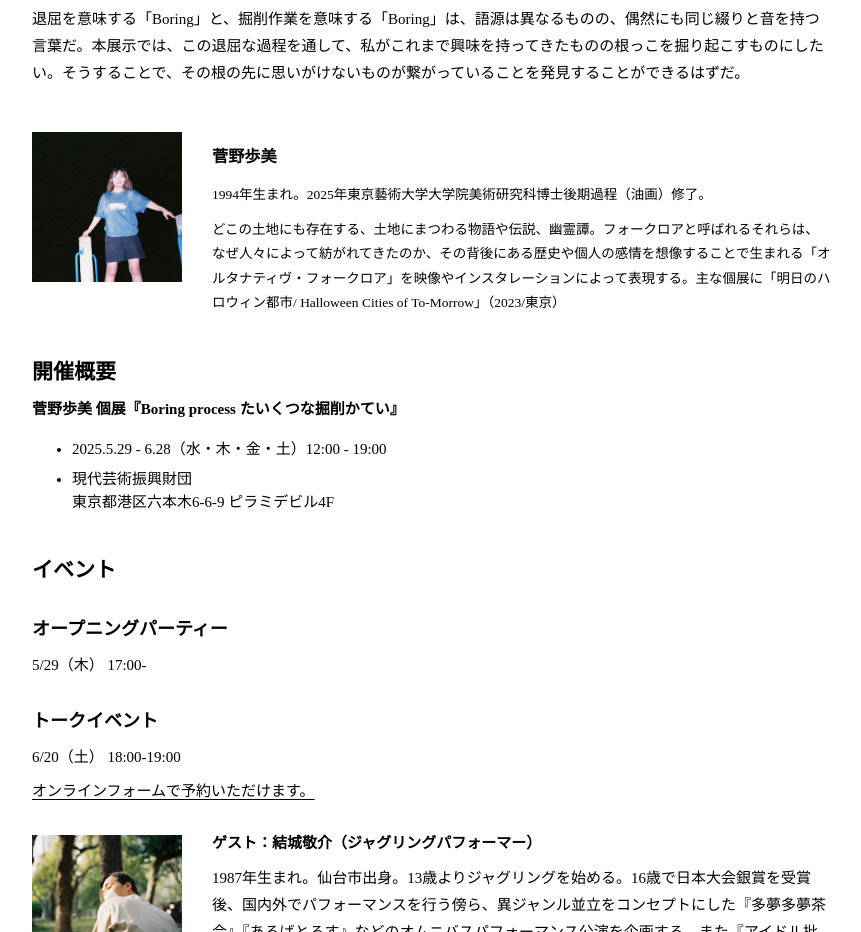
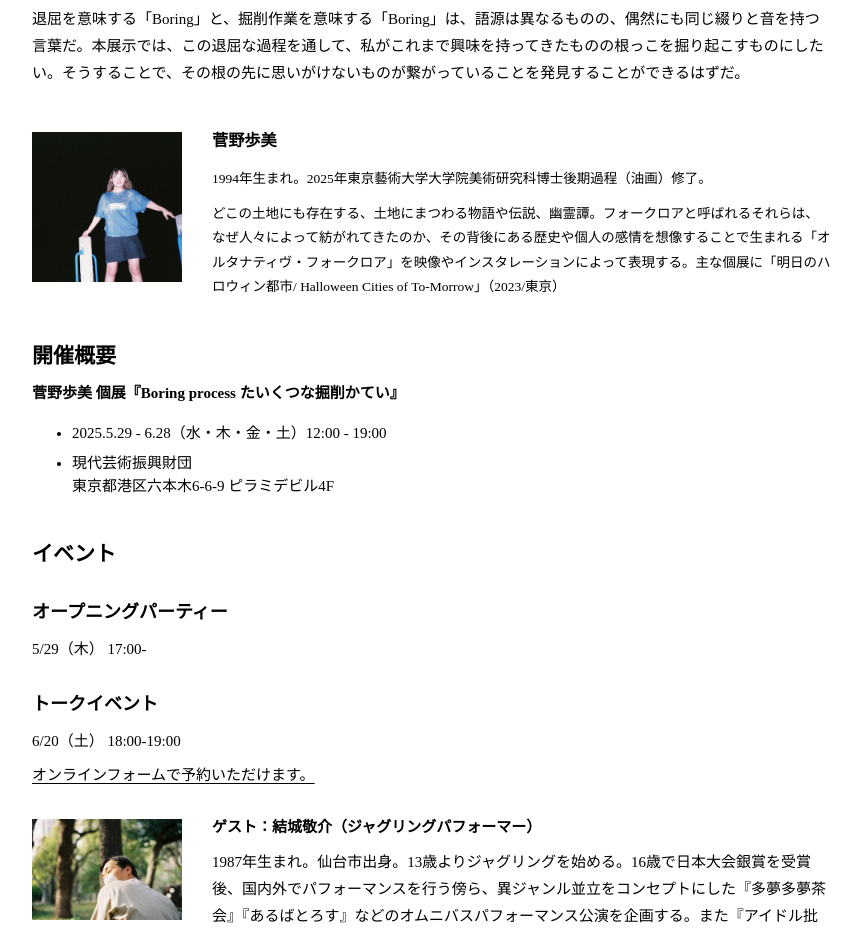
Before and after one commit to nandenjin/caf-kanno-web, a Vue app: page / in a window 1280 px wide. Shown: the part 1440-2372 px from the top of the page, without its empty margins (208-1069 px from the left). Built offline with nearby package versions, Linux system fonts and the light colour scheme.

Commit message:
fix: Remove unexpected margin with profile image

```diff
--- a/src/components/sections/SectionProfile.vue
+++ b/src/components/sections/SectionProfile.vue
@@ -39,7 +39,7 @@ import TextSection from "../TextSection.vue";
   }
 
   h3 {
-    margin: 1em 0;
+    margin: 0 0 1em;
   }
 }
 </style>
```
